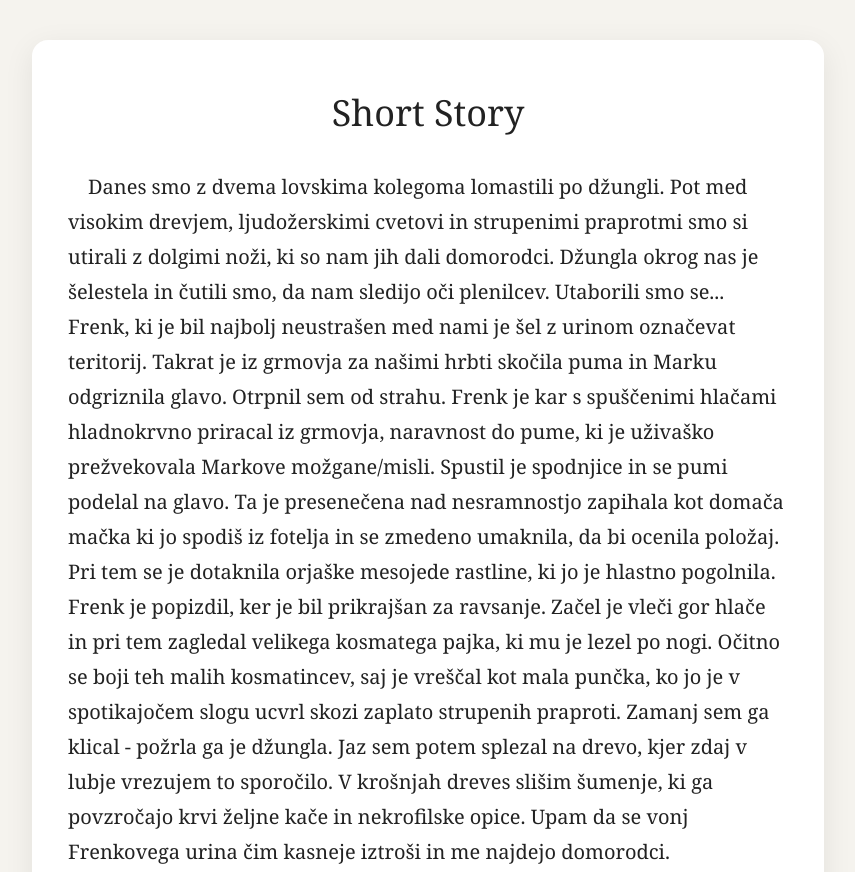
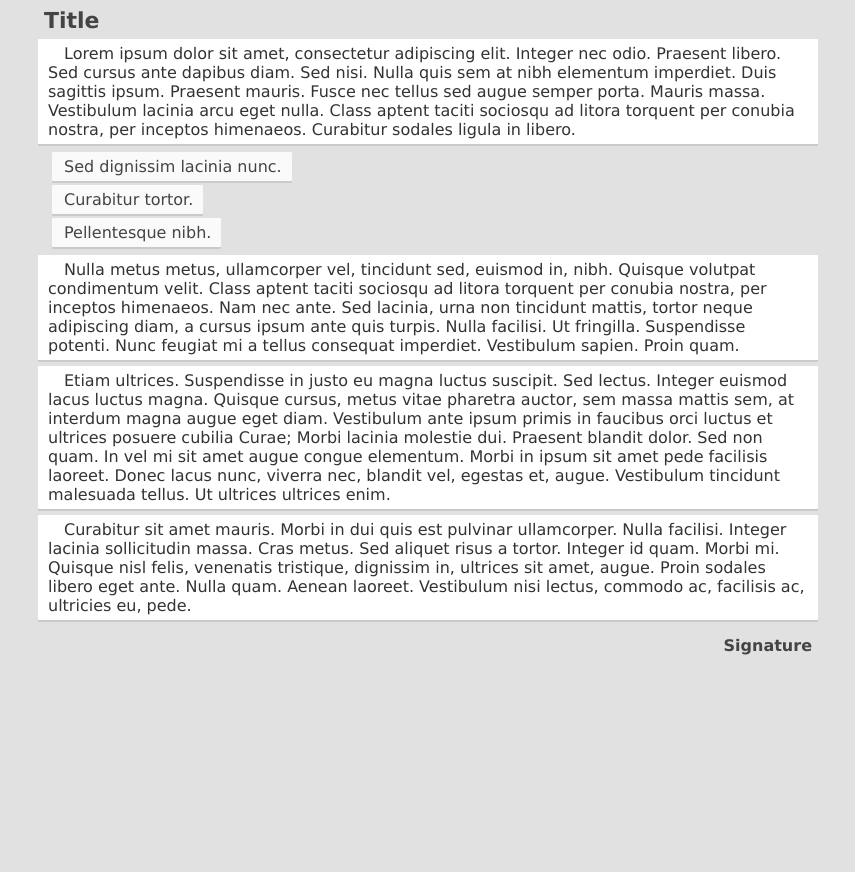
Before and after one commit to jancunja/test, a plain HTML site: page index.html in a window 1280 px wide. Shown: the top 872 px of the page, without its empty margins (212-1067 px from the left). After the commit the page ends 800 px from the top, so only its background shows below. Drawn offline with Linux system fonts and the light colour scheme.

Commit message:
Replace original HTML structure with backup version

```diff
--- a/index.html
+++ b/index.html
@@ -1,113 +1,124 @@
 <!DOCTYPE html>
-<html lang="en">
+<html xmlns="http://www.w3.org/1999/xhtml">
 <head>
-  <meta charset="UTF-8">
+  <meta content="en-us" http-equiv="Content-Language" />
+  <meta content="text/html; charset=utf-8" http-equiv="Content-Type" />
   <meta name="viewport" content="width=device-width, initial-scale=1.0">
-  <title>Short Story</title>
-  <style>
-    body {
-      margin: 0;
-      padding: 40px 20px;
-      background: #f5f3ee;
-      color: #222;
-      font-family: Georgia, "Times New Roman", serif;
+  <title>html backup</title>
+</head>
+<style>
+  body {
+    background: #e1e1e1;
+  }
+
+  #content {
+    margin-left: auto;
+    margin-right: auto;
+    max-width:800px;
+    font-family: verdana, sans-serif;
     }
 
-    .page {
-      max-width: 720px;
-      margin: 0 auto;
-      background: white;
-      padding: 48px 36px;
-      box-shadow: 0 8px 30px rgba(0, 0, 0, 0.08);
-      border-radius: 16px;
+
+  .title{
+    padding-left:16px;
+    color: #444;
+    font-size: 22px;
+    font-weight: bold;
     }
 
-    h1 {
-      margin-top: 0;
-      margin-bottom: 32px;
-      font-size: 36px;
-      font-weight: normal;
-      text-align: center;
+  .signature{
+    padding-right: 16px;
+    padding-top: 10px;
+    text-align: right;
+    color: #444;
+    font-size: 16px;
+    font-weight: bold;
     }
 
-    #text-content {
-      font-size: 20px;
-      line-height: 1.75;
+  .paragraph{
+
+    text-indent:16px;
+
+    margin: 6px 10px;
+    padding-left:10px;
+    padding-right:10px;
+    padding-top:5px;
+    padding-bottom:5px;
+    background-color:#fff;
+    box-shadow: 0px 2px rgba( 0, 0, 0, 0.1 );
+
+    color: #333;
+    -moz-border-radius: 1px;
+    -webkit-border-radius: 1px;
+    border-radius: 1px;
+
+    font-size: 16px;
+
     }
 
-    #text-content p {
-      margin: 0 0 1em 0;
-      text-indent: 20px;
-    }
+  .line{
 
-    .loading,
-    .error {
-      text-indent: 0 !important;
-      font-style: italic;
-    }
+    text-indent:2px;
 
-    .error {
-      color: #a00000;
-    }
+    margin: 2px 0px 2px 24px;
 
-    @media (max-width: 700px) {
-      body {
-        padding: 20px 12px;
-      }
+    padding-left:10px;
+    padding-right:10px;
+    padding-top:5px;
+    padding-bottom:5px;
 
-      .page {
-        padding: 28px 20px;
-      }
+    background-color:#fafafa;
+    box-shadow: 0px 2px rgba( 0, 0, 0, 0.1 );
 
-      h1 {
-        font-size: 28px;
-      }
+    color: #444;
+    -moz-border-radius: 1px;
+    -webkit-border-radius: 1px;
+    border-radius: 1px;
 
-      #text-content {
-        font-size: 18px;
-      }
-    }
-  </style>
-</head>
+    font-size: 16px;
+
+    display: inline-block;
+
+  }
+
+
+</style>
 <body>
-  <main class="page">
-    <h1>Short Story</h1>
-    <div id="text-content">
-      <p class="loading">Loading story...</p>
-    </div>
-  </main>
+<div id="content">
 
-  <script>
-    fetch("001KZD.txt")
-      .then(response => {
-        if (!response.ok) {
-          throw new Error("Could not load the text file.");
-        }
-        return response.text();
-      })
-      .then(data => {
-        const paragraphs = data
-          .split(/\r?\n\r?\n/)
-          .map(p => p.trim())
-          .filter(p => p.length > 0);
+<div class="title"> Title </div>
 
-        const html = paragraphs
-          .map(p => `<p>${escapeHtml(p)}</p>`)
-          .join("");
+<div class="paragraph">
+  Lorem ipsum dolor sit amet, consectetur adipiscing elit. Integer nec odio. Praesent libero. Sed cursus ante dapibus diam. Sed nisi. Nulla quis sem at nibh elementum imperdiet. Duis sagittis ipsum. Praesent mauris. Fusce nec tellus sed augue semper porta. Mauris massa. Vestibulum lacinia arcu eget nulla. Class aptent taciti sociosqu ad litora torquent per conubia nostra, per inceptos himenaeos. Curabitur sodales ligula in libero.
+</div>
 
-        document.getElementById("text-content").innerHTML = html;
-      })
-      .catch(error => {
-        document.getElementById("text-content").innerHTML =
-          `<p class="error">Could not load the story.</p>`;
-        console.error(error);
-      });
+<div class="line">
+Sed dignissim lacinia nunc.
+</div></br><div class="line">
+Curabitur tortor.
+</div></br><div class="line">
+Pellentesque nibh.
+</div>
 
-    function escapeHtml(text) {
-      const div = document.createElement("div");
-      div.textContent = text;
-      return div.innerHTML;
-    }
-  </script>
+
+
+<div class="paragraph">
+Nulla metus metus, ullamcorper vel, tincidunt sed, euismod in, nibh. Quisque volutpat condimentum velit. Class aptent taciti sociosqu ad litora torquent per conubia nostra, per inceptos himenaeos. Nam nec ante. Sed lacinia, urna non tincidunt mattis, tortor neque adipiscing diam, a cursus ipsum ante quis turpis. Nulla facilisi. Ut fringilla. Suspendisse potenti. Nunc feugiat mi a tellus consequat imperdiet. Vestibulum sapien. Proin quam.
+</div>
+<div class="paragraph">
+Etiam ultrices. Suspendisse in justo eu magna luctus suscipit. Sed lectus. Integer euismod lacus luctus magna. Quisque cursus, metus vitae pharetra auctor, sem massa mattis sem, at interdum magna augue eget diam. Vestibulum ante ipsum primis in faucibus orci luctus et ultrices posuere cubilia Curae; Morbi lacinia molestie dui. Praesent blandit dolor. Sed non quam. In vel mi sit amet augue congue elementum. Morbi in ipsum sit amet pede facilisis laoreet. Donec lacus nunc, viverra nec, blandit vel, egestas et, augue. Vestibulum tincidunt malesuada tellus. Ut ultrices ultrices enim.
+</div>
+
+<div class="paragraph">
+Curabitur sit amet mauris. Morbi in dui quis est pulvinar ullamcorper. Nulla facilisi. Integer lacinia sollicitudin massa. Cras metus. Sed aliquet risus a tortor. Integer id quam. Morbi mi. Quisque nisl felis, venenatis tristique, dignissim in, ultrices sit amet, augue. Proin sodales libero eget ante. Nulla quam. Aenean laoreet. Vestibulum nisi lectus, commodo ac, facilisis ac, ultricies eu, pede.
+
+</div>
+
+
+<div class="signature">
+Signature
+</div>
+
+</div>
 </body>
 </html>
```
